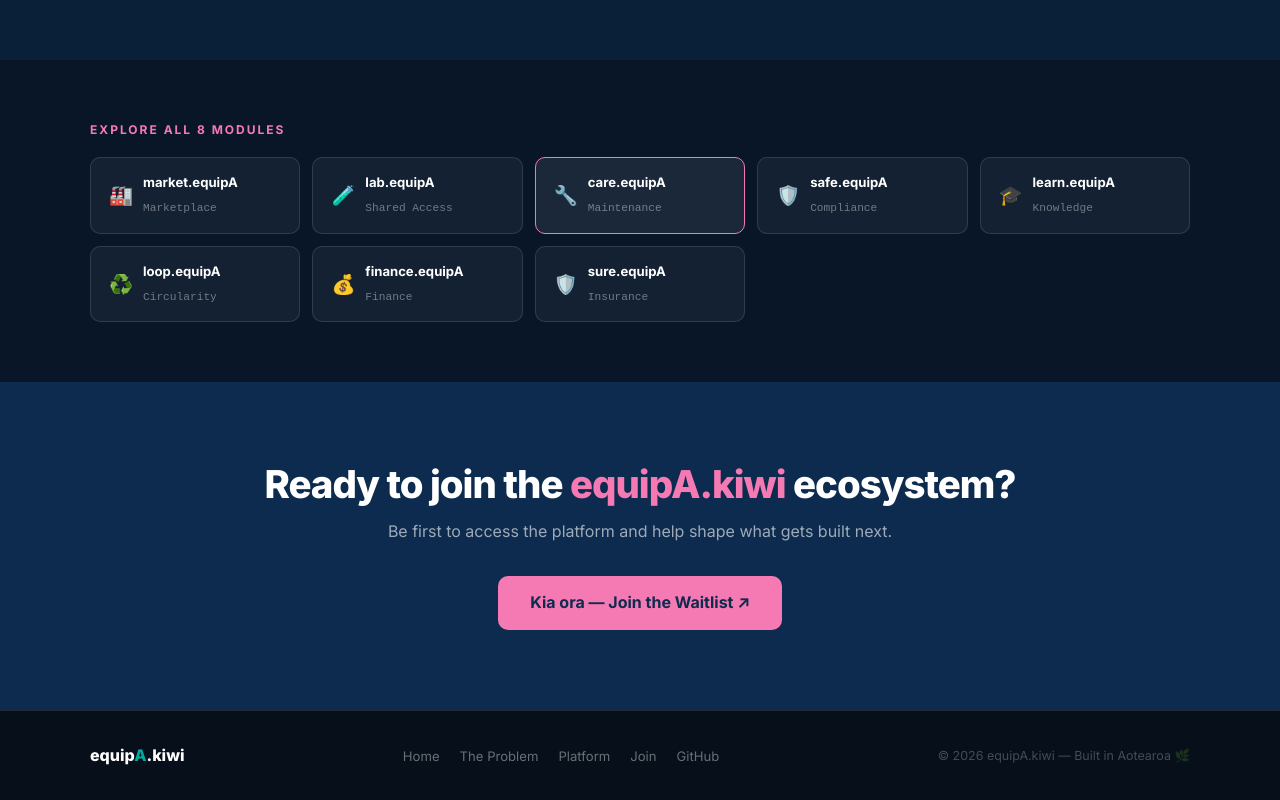
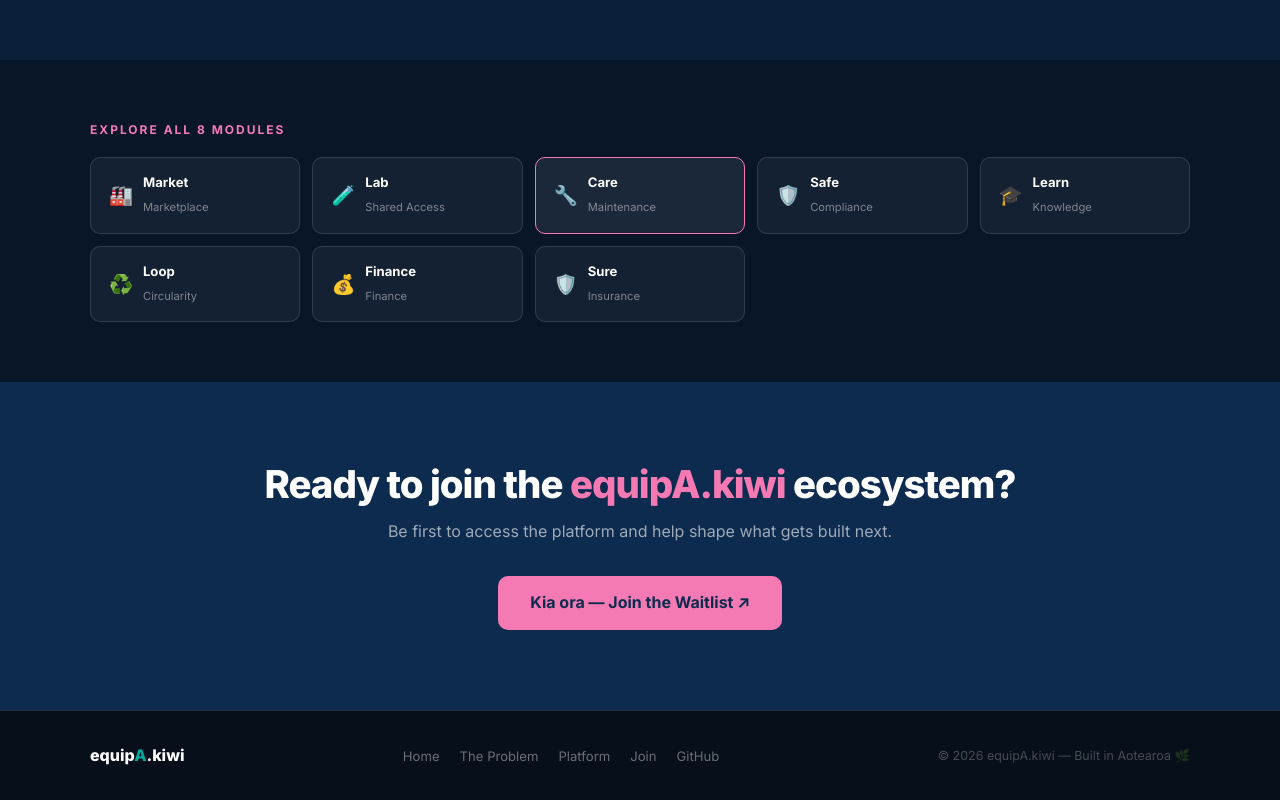
Before and after one commit to Radkiwi/EquipA, a website: page public/modules/care.html in a window 1280 px wide. Shown: the part 3131-3931 px from the top of the page. Drawn offline with Linux system fonts and the light colour scheme.

Commit message:
Module pages: show capitalised name + descriptor in explore grid
Co-Authored-By: Claude Sonnet 4.6 <noreply@anthropic.com>

```diff
--- a/public/modules/care.html
+++ b/public/modules/care.html
@@ -104,7 +104,7 @@
     .module-pill:hover { border-color:rgba(255,255,255,0.25); transform:translateY(-2px); }
     .module-pill .pill-icon { font-size:1.2rem; }
     .module-pill .pill-name { font-size:0.82rem; font-weight:700; color:#fff; display:block; }
-    .module-pill .pill-sub { font-size:0.7rem; color:rgba(255,255,255,0.4); font-family:monospace; }
+    .module-pill .pill-sub { font-size:0.7rem; color:rgba(255,255,255,0.45); }
     .module-pill.active { border-color:var(--accent-color,var(--teal)); background:rgba(255,255,255,0.08); }
 
     /* CTA FOOTER */
@@ -373,56 +373,56 @@
         <a href="/modules/market.html" class="module-pill">
           <span class="pill-icon">🏭</span>
           <span>
-            <span class="pill-name">market.equipA</span>
+            <span class="pill-name">Market</span>
             <span class="pill-sub">Marketplace</span>
           </span>
         </a>
         <a href="/modules/lab.html" class="module-pill">
           <span class="pill-icon">🧪</span>
           <span>
-            <span class="pill-name">lab.equipA</span>
+            <span class="pill-name">Lab</span>
             <span class="pill-sub">Shared Access</span>
           </span>
         </a>
         <a href="/modules/care.html" class="module-pill  active">
           <span class="pill-icon">🔧</span>
           <span>
-            <span class="pill-name">care.equipA</span>
+            <span class="pill-name">Care</span>
             <span class="pill-sub">Maintenance</span>
           </span>
         </a>
         <a href="/modules/safe.html" class="module-pill">
           <span class="pill-icon">🛡️</span>
           <span>
-            <span class="pill-name">safe.equipA</span>
+            <span class="pill-name">Safe</span>
             <span class="pill-sub">Compliance</span>
           </span>
         </a>
         <a href="/modules/learn.html" class="module-pill">
           <span class="pill-icon">🎓</span>
           <span>
-            <span class="pill-name">learn.equipA</span>
+            <span class="pill-name">Learn</span>
             <span class="pill-sub">Knowledge</span>
           </span>
         </a>
         <a href="/modules/loop.html" class="module-pill">
           <span class="pill-icon">♻️</span>
           <span>
-            <span class="pill-name">loop.equipA</span>
+            <span class="pill-name">Loop</span>
             <span class="pill-sub">Circularity</span>
           </span>
         </a>
         <a href="/modules/finance.html" class="module-pill">
           <span class="pill-icon">💰</span>
           <span>
-            <span class="pill-name">finance.equipA</span>
+            <span class="pill-name">Finance</span>
             <span class="pill-sub">Finance</span>
           </span>
         </a>
         <a href="/modules/sure.html" class="module-pill">
           <span class="pill-icon">🛡️</span>
           <span>
-            <span class="pill-name">sure.equipA</span>
+            <span class="pill-name">Sure</span>
             <span class="pill-sub">Insurance</span>
           </span>
         </a>
```
Also changed, not shown: public/modules/finance.html (+9 -9 lines), public/modules/lab.html (+9 -9 lines), public/modules/learn.html (+9 -9 lines), public/modules/loop.html (+9 -9 lines), public/modules/market.html (+9 -9 lines), public/modules/safe.html (+9 -9 lines), public/modules/sure.html (+9 -9 lines).
